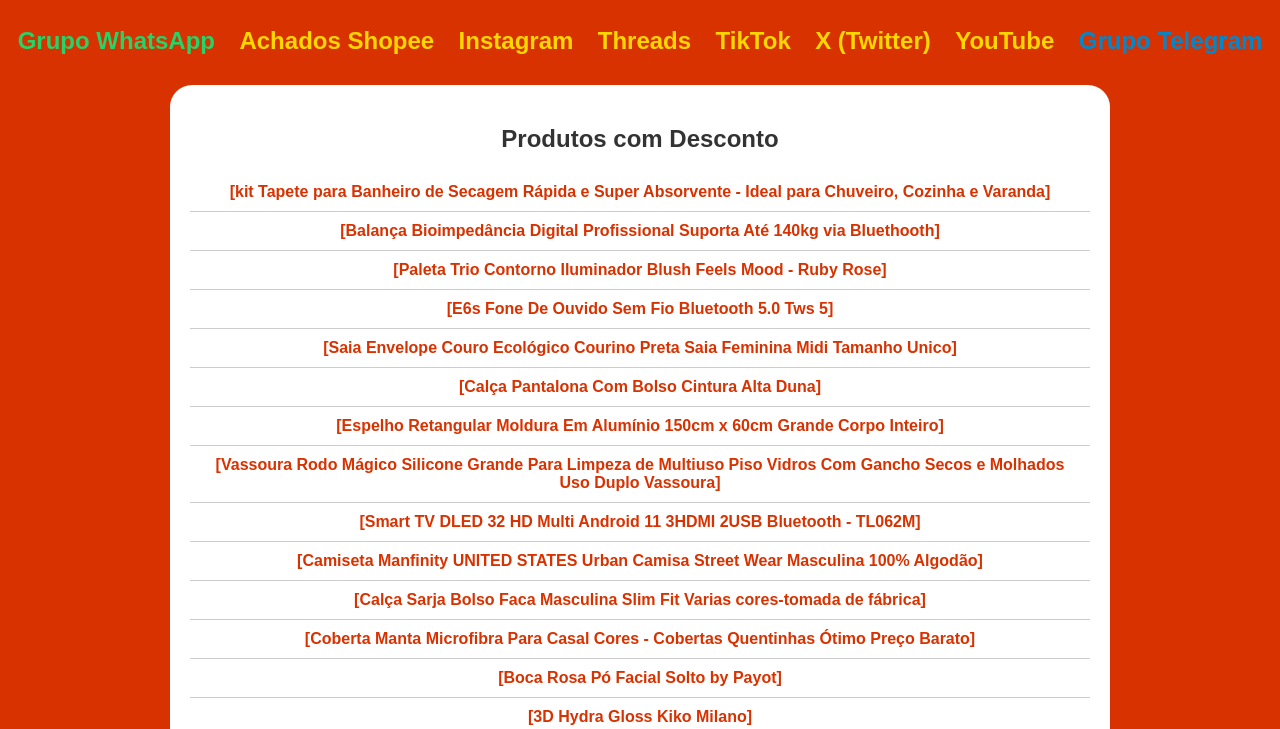
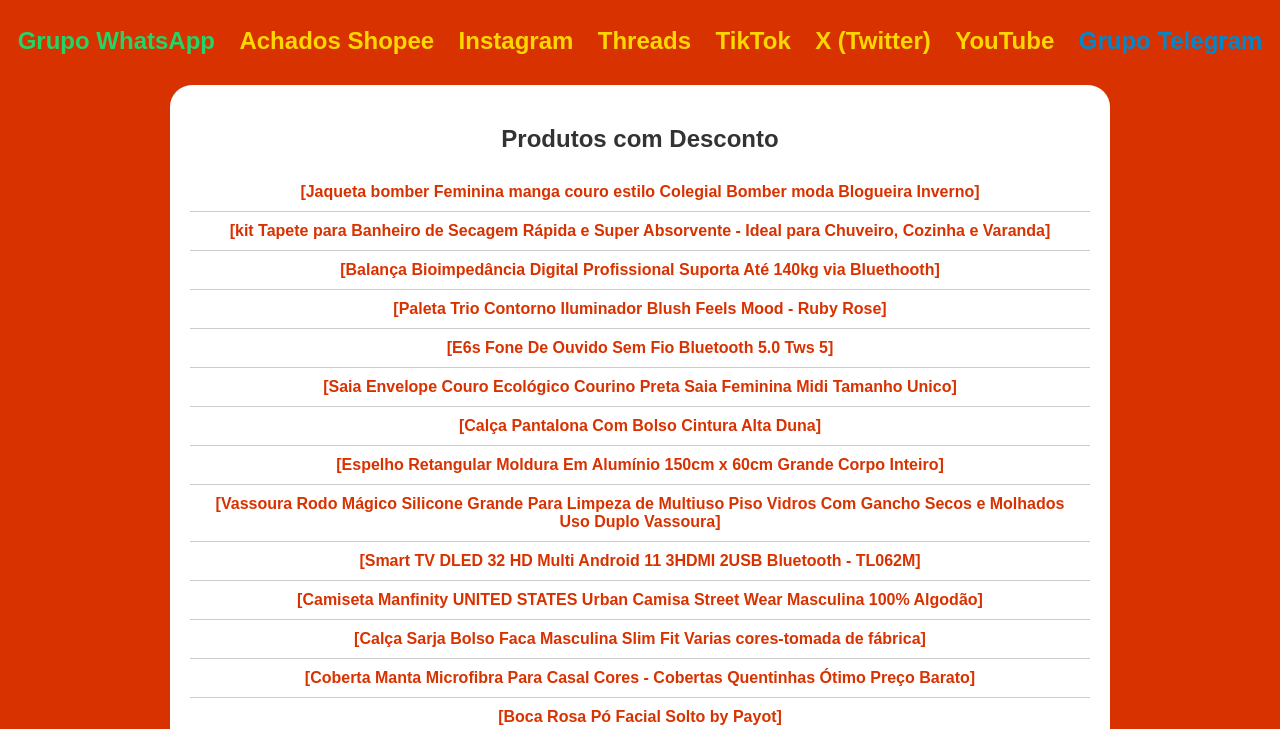
Before and after one commit to Ofertaproce/ofertaproce, a plain HTML site: page index.html in a window 1280 px wide. Shown: the part 371-1100 px from the top of the page. Drawn offline with Linux system fonts and the light colour scheme.

Commit message:
Update index.html

```diff
--- a/index.html
+++ b/index.html
@@ -93,6 +93,7 @@
         <li><a href="#">[Produto 3] Nome do Produto - Link de Afiliado</a></li-->
         <!-- Adicione mais produtos aqui -->
         <ul>
+    <li><a href="https://s.shopee.com.br/6VBSmhgKvZ">[Jaqueta bomber Feminina manga couro estilo Colegial Bomber moda Blogueira Inverno] </a></li>
     <li><a href="https://s.shopee.com.br/AA4k0HORj2">[kit Tapete para Banheiro de Secagem Rápida e Super Absorvente - Ideal para Chuveiro, Cozinha e Varanda] </a></li>
     <li><a href="https://s.shopee.com.br/6AYbDNGieX">[Balança Bioimpedância Digital Profissional Suporta Até 140kg via Bluethooth] </a></li>
     <li><a href="https://s.shopee.com.br/8Kd5mWKg0x">[Paleta Trio Contorno Iluminador Blush Feels Mood - Ruby Rose] </a></li>
```
